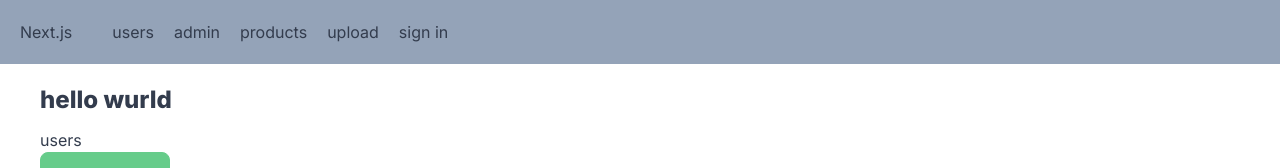
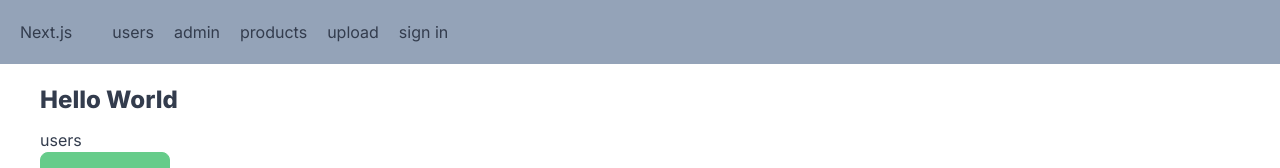
Before and after one commit to KeturahDev/next-app, a Next.js app: page / in a window 1280 px wide. Shown: the top 168 px of the page. Built offline with nearby package versions, Linux system fonts and the light colour scheme; no server answers.

Commit message:
small cleanups

```diff
--- a/app/admin/page.tsx
+++ b/app/admin/page.tsx
@@ -1,7 +1,7 @@
 import React from "react";
 
 const AdminHomePage = () => {
-  return <div>AdminHomePage</div>;
+  return <div>Admin Home Page</div>;
 };
 
 export default AdminHomePage;
--- a/app/global-error.tsx
+++ b/app/global-error.tsx
@@ -2,7 +2,7 @@ import React from "react";
 
 //this will cover error handling for logic within the app level layout
 const GlobalError = () => {
-  return <div>GlobalError</div>;
+  return <div>Global Error</div>;
 };
 
 export default GlobalError;
--- a/app/page.tsx
+++ b/app/page.tsx
@@ -1,4 +1,3 @@
-import Image from "next/image";
 import Link from "next/link";
 import ProductCard from "./components/ProductCard";
 import { getServerSession } from "next-auth";
@@ -9,7 +8,7 @@ export default async function Home() {
 
   return (
     <main>
-      <h1>hello {session?.user?.name ? session?.user?.name : "wurld"}</h1>
+      <h1>Hello {session?.user?.name ? session?.user?.name : "World"}</h1>
       <Link href="/users">users</Link>
       <ProductCard />
     </main>
--- /dev/null
+++ b/app/test/layout.tsx
@@ -0,0 +1,15 @@
+import React, { ReactNode } from "react";
+
+interface Props {
+  children: ReactNode;
+}
+const TestLayout = ({ children }: Props) => {
+  return (
+    <div>
+      <h3>This is a test layout</h3>
+      <>{children}</>
+    </div>
+  );
+};
+
+export default TestLayout;
--- /dev/null
+++ b/app/test/page.tsx
@@ -0,0 +1,7 @@
+import React from "react";
+
+const TestPage = () => {
+  return <div>TestPage</div>;
+};
+
+export default TestPage;
```
